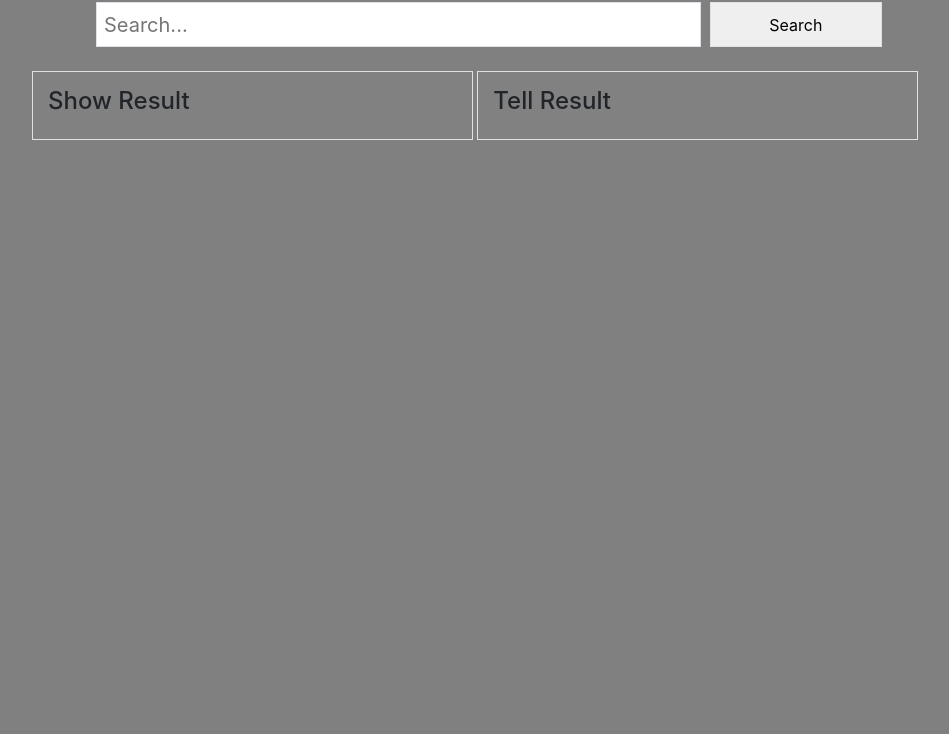
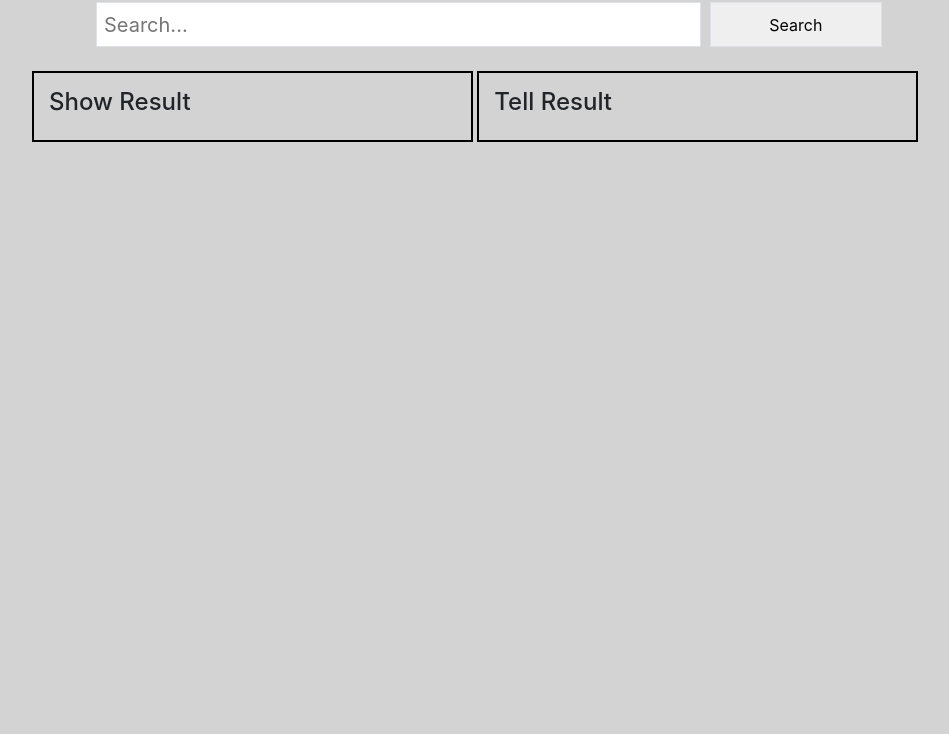
Before and after one commit to marksark/showAndTell, a plain HTML site: page index.html in a window 1280 px wide. Shown: the part 66-800 px from the top of the page, without its empty margins (79-1028 px from the left). Drawn offline with nearby package versions, Linux system fonts and the light colour scheme.

Commit message:
updated layout

```diff
--- a/index.css
+++ b/index.css
@@ -1,5 +1,5 @@
 html body {
-    background-color: grey;
+    background-color: #d3d3d3;
 }
 
 h1 {
@@ -10,7 +10,7 @@ text-align: center;
   width: 42%;
   padding: 15px;
   margin-top: 25px;
-  background-color: rgb(130, 129, 130);
+  background-color: #d3d3d3;
   display: inline-table;
 }
 
@@ -29,10 +29,11 @@ img {
 #wrapper {
     width: 85%;
     margin: 0 auto;
+    padding-bottom: 30px;
 }
 
-.border {
-    border: 3px solid gray;
+div .border {
+    border: 2px solid black !important;
 }
 
 button {
@@ -53,6 +54,7 @@ button {
 
 .headline {
   margin-top: 10px;
+  margin-left: 10px;
   margin-bottom: 10px;
 }
 
```
